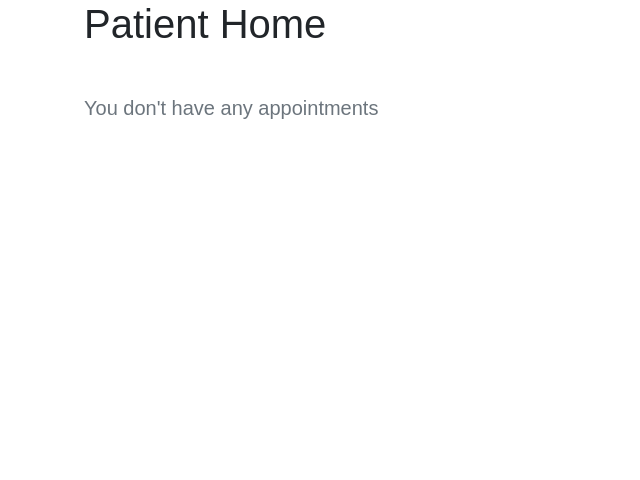
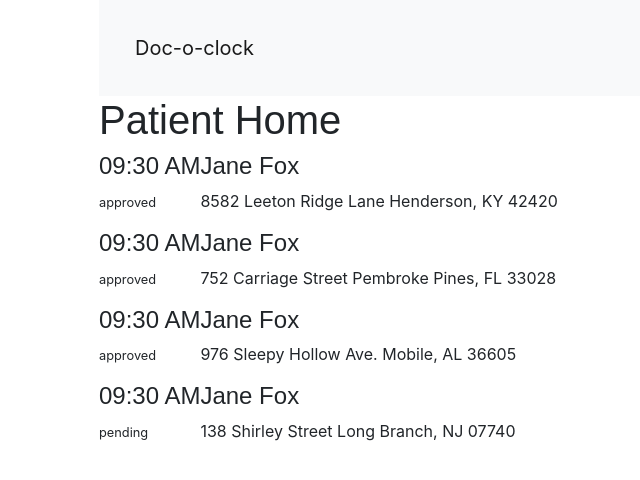
Before and after one commit to Omerdan03/Doc-Oclock, a React (Create React App) app in the folder Front_end/: page /patienthome in a window 1280 px wide. Shown: the top 480 px of the page, without its empty margins (1-641 px from the left). Built offline with nearby package versions, Linux system fonts and the light colour scheme.

Commit message:
Added Moment package

```diff
--- a/Front_end/src/App.js
+++ b/Front_end/src/App.js
@@ -1,31 +1,31 @@
-import logo from './logo.svg';
-import './App.css';
-import 'bootstrap/dist/css/bootstrap.min.css';
-import { Container } from 'react-bootstrap';
-import { BrowserRouter as Router, Switch, Route, Link } from 'react-router-dom';
-import { Home, DrLogin, PatientLogin, AdminDash, PatientHome, DrHome } from './Pages/PageIndex';
+import logo from "./logo.svg";
+import "./App.css";
+import "bootstrap/dist/css/bootstrap.min.css";
+import { Container } from "react-bootstrap";
+import { BrowserRouter as Router, Switch, Route, Link } from "react-router-dom";
+import { Home, DrLogin, PatientLogin, AdminDash, PatientHome, DrHome } from "./Pages/PageIndex";
 
 function App() {
   return (
     <Container>
       <Router>
         <Switch>
-          <Route path='/admindash'>
+          <Route path="/admindash">
             <AdminDash />
           </Route>
-          <Route path='/patientlogin'>
+          <Route path="/patientlogin">
             <PatientLogin />
           </Route>
-          <Route path='/patienthome'>
+          <Route path="/patienthome">
             <PatientHome />
           </Route>
-          <Route path='/doctorhome'>
+          <Route path="/drhome">
             <DrHome />
           </Route>
-          <Route path='/drlogin'>
+          <Route path="/drlogin">
             <DrLogin />
           </Route>
-          <Route path='/'>
+          <Route path="/">
             <Home />
           </Route>
         </Switch>
--- a/Front_end/src/Components/DocNav.js
+++ b/Front_end/src/Components/DocNav.js
@@ -3,7 +3,7 @@ import { Navbar } from "react-bootstrap";
 export const DocNav = () => {
   return (
     <Navbar bg="light" expand="lg">
-      <Navbar.Brand href="#home">Doc-o-clock</Navbar.Brand>
+      <Navbar.Brand href="/">Doc-o-clock</Navbar.Brand>
     </Navbar>
   );
 };
--- a/Front_end/src/Components/SingleItemAppointment.js
+++ b/Front_end/src/Components/SingleItemAppointment.js
@@ -1,12 +1,19 @@
+import Moment from "react-moment";
+
 export const SingleItemAppointment = ({ item }) => {
   const { datetime_schedule, status, location, doctor_fullname } = item;
   return (
     <div className="d-flex justify-content-start">
-      <div>Time {datetime_schedule}</div>
       <div>
-        <h4>DoctorName {doctor_fullname}</h4>
-        <p>AppointmentInfo {location}</p>
-        <p>Status(Pending/Approved) {status}</p>
+        <h4>
+          {/* <Moment date={datetime_schedule} format="MMM Do, hh:mm A" /> */}
+          <Moment date={datetime_schedule} format="hh:mm A" />
+        </h4>
+        <small>{status}</small>
+      </div>
+      <div>
+        <h4>{doctor_fullname}</h4>
+        <p>{location}</p>
       </div>
     </div>
   );
--- a/Front_end/src/Pages/DrHome.js
+++ b/Front_end/src/Pages/DrHome.js
@@ -1,11 +1,13 @@
 import { ListTreatments } from "../Components/ListTreatments";
 import { Container } from "react-bootstrap";
 import { ListPatients } from "../Components/ListPatients";
+import { DocNav } from "../Components/ComponentIndex";
 
 export const DrHome = () => {
   // request to api based on patient_id
   return (
     <Container>
+      <DocNav />
       <h1>Doctor Home</h1>
       <ListTreatments items="" />
       <ListPatients items="" />
--- a/Front_end/src/Pages/Home.js
+++ b/Front_end/src/Pages/Home.js
@@ -1,8 +1,10 @@
 import { Container } from "react-bootstrap";
+import { DocNav } from "../Components/DocNav";
 
 export const Home = () => {
   return (
     <Container className="App">
+      <DocNav />
       <h1>Doc-o-clock</h1>
       <h2>I'm a</h2>
       <a href="/patientlogin" className="btn btn-primary btn-lg">
--- a/Front_end/src/Pages/PatientHome.js
+++ b/Front_end/src/Pages/PatientHome.js
@@ -1,11 +1,41 @@
-import { ListAppointments } from '../Components/ListAppointments';
+import { ListAppointments } from "../Components/ListAppointments";
+import { Container } from "react-bootstrap";
+import { DocNav } from "../Components/DocNav";
 
 export const PatientHome = () => {
   // request to api based on patient_id
+  const mockAppointments = [
+    {
+      datetime_schedule: Date.now(),
+      doctor_fullname: "Jane Fox",
+      doctor_specialty: "Primary Care",
+      location: "8582 Leeton Ridge Lane Henderson, KY 42420",
+      status: "approved",
+    },
+    {
+      datetime_schedule: Date.now(),
+      doctor_fullname: "Jane Fox",
+      location: "752 Carriage Street Pembroke Pines, FL 33028",
+      status: "approved",
+    },
+    {
+      datetime_schedule: Date.now(),
+      doctor_fullname: "Jane Fox",
+      location: "976 Sleepy Hollow Ave. Mobile, AL 36605",
+      status: "approved",
+    },
+    {
+      datetime_schedule: Date.now(),
+      doctor_fullname: "Jane Fox",
+      location: "138 Shirley Street Long Branch, NJ 07740",
+      status: "pending",
+    },
+  ];
   return (
-    <>
+    <Container>
+      <DocNav />
       <h1>Patient Home</h1>
-      <ListAppointments items='' />
-    </>
+      <ListAppointments items={mockAppointments} />
+    </Container>
   );
 };
```
Also changed, not shown: 2 other files (tests, documents, lock files or other folders).
